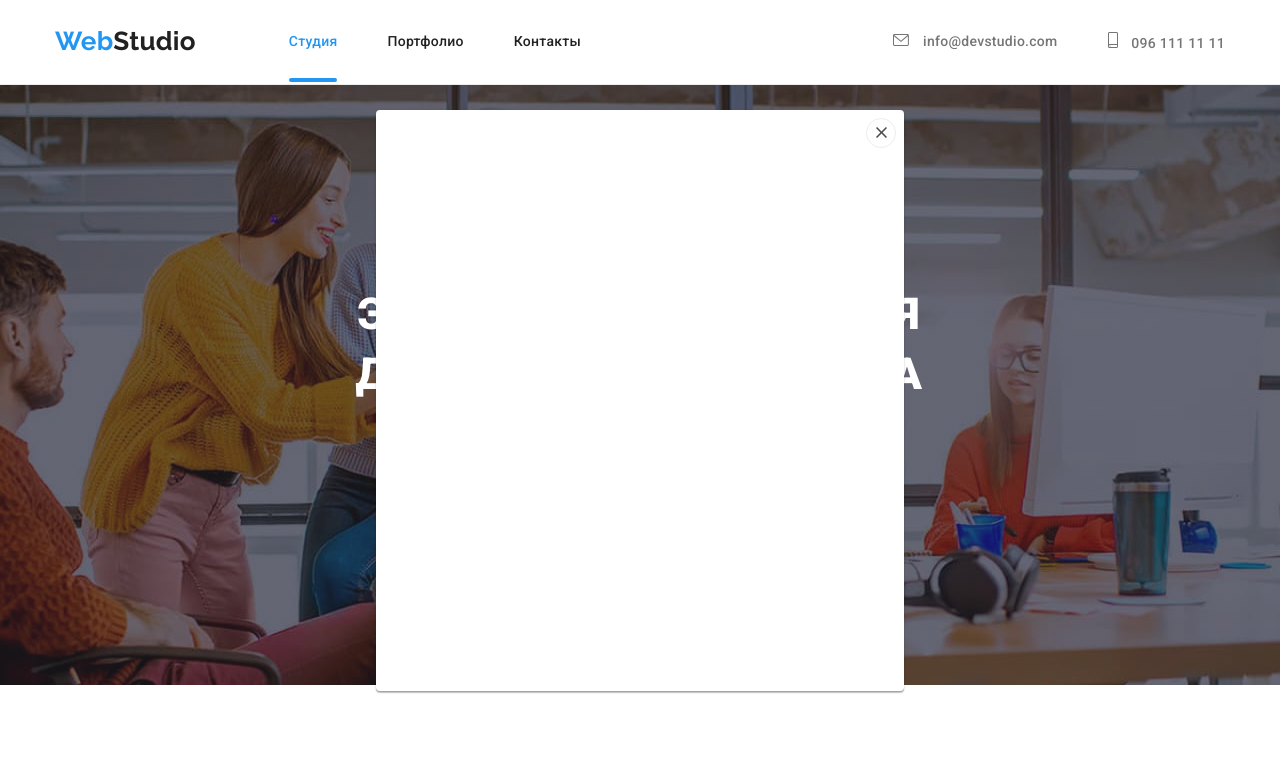
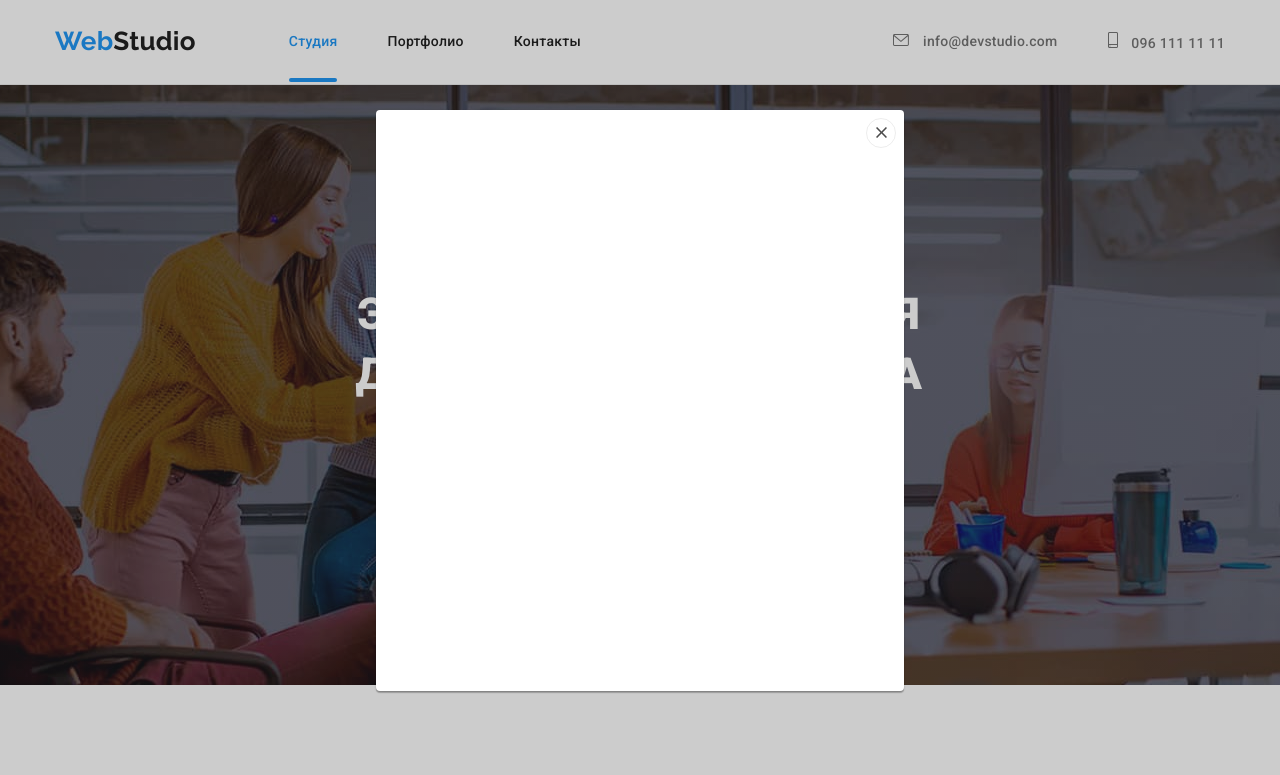
Before and after one commit to Wandal5/goit-markup-hw-05, a plain HTML site: page index.html in a window 1280 px wide. Both pictures are taken after a click on the button "Заказать услугу". Shown: the top 775 px of the page. Drawn offline with nearby package versions, Linux system fonts and the light colour scheme.

Commit message:
Update style.css

```diff
--- a/css/style.css
+++ b/css/style.css
@@ -16,6 +16,7 @@
   --color-bg-about:rgba(47, 48, 58, 0.8);
   --color-overlay-portfolio:rgba(33, 150, 243, 0.9);
   --color-bg-overlay-modal-window: rgba(0, 0, 0, 0.2)
+
 }
 
 html
@@ -314,23 +315,22 @@ transition: 250ms cubic-bezier(0.4, 0, 0.2, 1);
   border: none;
   cursor: pointer;
   transition: 250ms cubic-bezier(0.4, 0, 0.2, 1);
+}
 
-}
 .backdrop {
   position: fixed;
   top: 0;
   left: 0;
   width: 100%;
- height: 100%;
- background: rgba(var(--color-white), 0.3);
- display: flex;
- align-items: center;
- justify-content: center;
- transition: opacity 250ms cubic-bezier(0.4, 0, 0.2, 1), visibility 250ms cubic-bezier(0.4, 0, 0.2, 1);
-
-
+  height: 100%;
+  background: var(--color-bg-overlay-modal-window);
+  display: flex;
+  align-items: center;
+  justify-content: center;
+  transition: opacity 250ms cubic-bezier(0.4, 0, 0.2, 1), visibility 250ms cubic-bezier(0.4, 0, 0.2, 1);
 
 }
+
 .modal {
   position: relative;
   z-index: 2;
@@ -340,20 +340,11 @@ transition: 250ms cubic-bezier(0.4, 0, 0.2, 1);
   box-shadow: 0px 1px 3px rgba(0, 0, 0, 0.12), 0px 1px 1px rgba(0, 0, 0, 0.14), 0px 2px 1px rgba(0, 0, 0, 0.2);
   border-radius: 4px;
   transition: transform 250ms cubic-bezier(0.4, 0, 0.2, 1);;
-
 }
 .backdrop.is-hidden .modal {
 transform: scale(0);
 }
-/* .modal .overlay-modal{
-  position: absolute;
-  top: 0;
-  left: 0;
-  width: 100%;
-  height: 100%;
-  background-color: var(--color-bg-overlay-modal-window);
-  z-index: 0;
-} */
+
 .modal-close-button {
   position: absolute;
   right: 8px;
```
